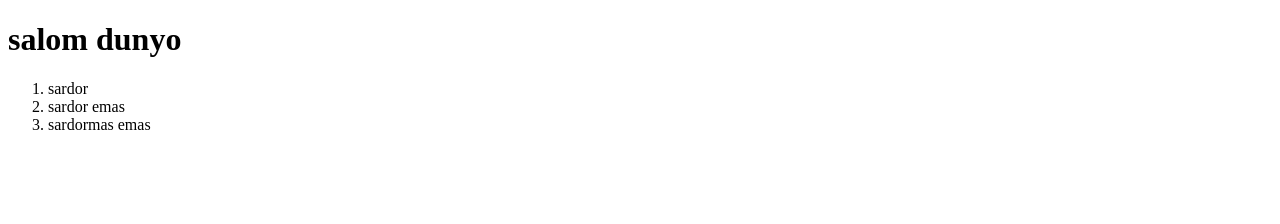
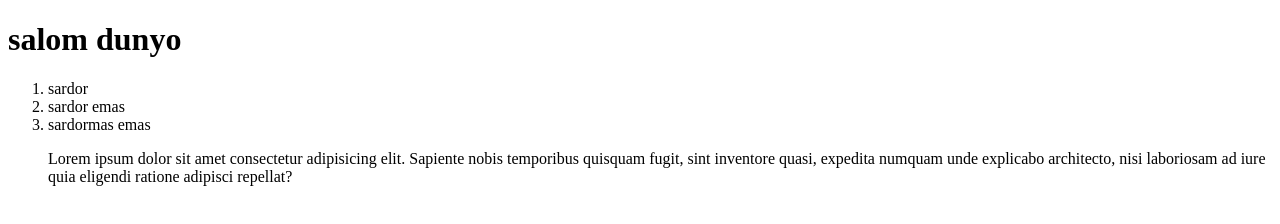
Before and after one commit to human-codes/first-repo-ever, a plain HTML site: page index.html in a window 1280 px wide. Drawn offline with Linux system fonts and the light colour scheme.

Commit message:
to check git hub

```diff
--- a/index.html
+++ b/index.html
@@ -11,7 +11,7 @@
         <li>sardor</li>
         <li>sardor emas</li>
         <li>sardormas emas</li>
-
+        <div><p>Lorem ipsum dolor sit amet consectetur adipisicing elit. Sapiente nobis temporibus quisquam fugit, sint inventore quasi, expedita numquam unde explicabo architecto, nisi laboriosam ad iure quia eligendi ratione adipisci repellat?</p></div>
 
     </ol>
 </body>
```
Also changed, not shown: any.txt (added), text.txt.
